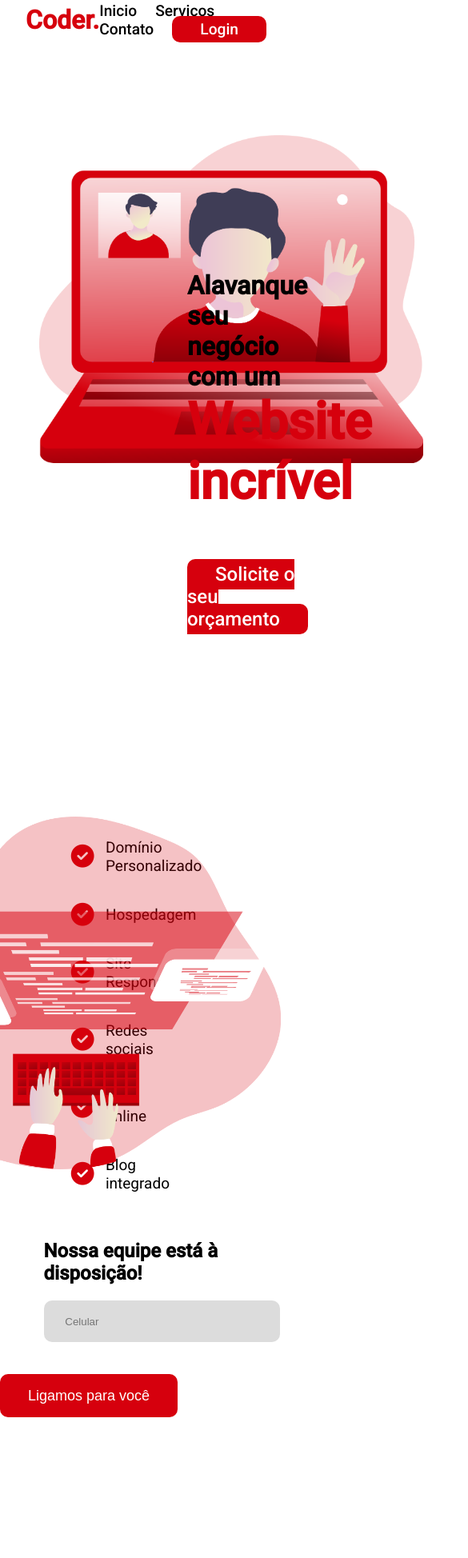
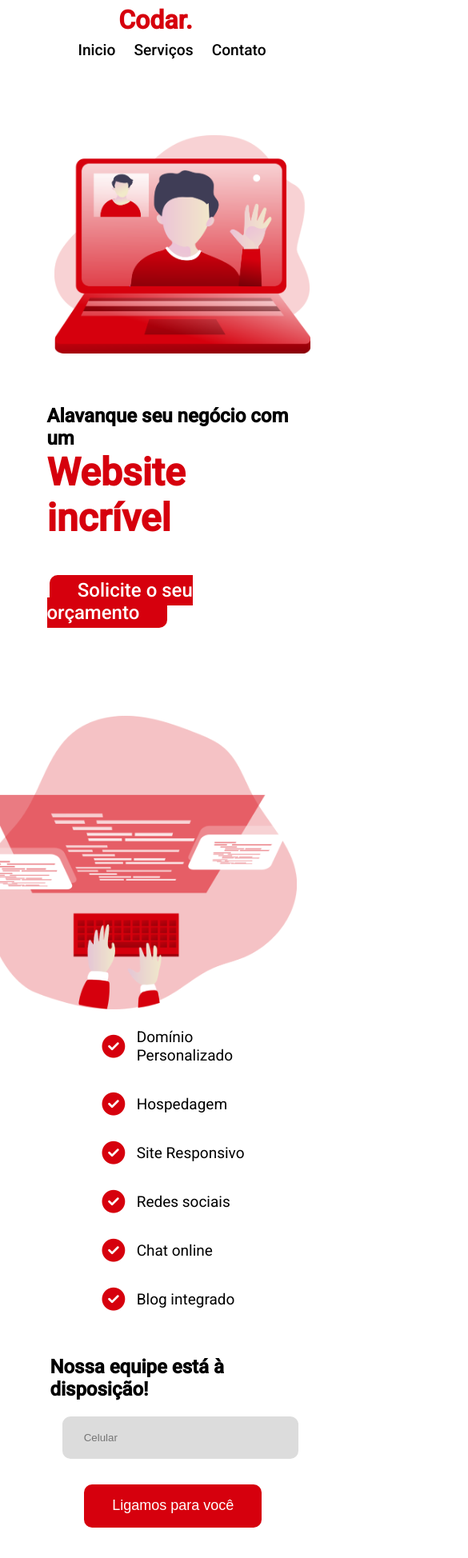
Before and after one commit to ferrarilucas/codar-websites, a plain HTML site: page src/index.html in a window 390 px wide. Shown: the top 1948 px of the page at 80% size, 585 px wide, since content can reach past the window. Drawn offline with Linux system fonts and the light colour scheme.

Commit message:
front-end complete

```diff
--- a/src/index.html
+++ b/src/index.html
@@ -7,11 +7,12 @@
     <link rel="preconnect" href="https://fonts.gstatic.com" crossorigin>
     <link href="https://fonts.googleapis.com/css2?family=Roboto:wght@100;300;400;500&display=swap" rel="stylesheet">
     <link rel="stylesheet" href="/src/styles/style.css">
-    <title>Coder.</title>
+    <link rel="stylesheet" href="/src/styles/alternative.css">
+    <title>Codar.</title>
 </head>
 <body>
     <header>
-        <h1>Coder.</h1>
+        <h1>Codar.</h1>
         <div class="menu">
             <a href="#" class="link-menu">Inicio</a>
             <a href="#servicos" class="link-menu">Serviços</a>
--- /dev/null
+++ b/src/styles/alternative.css
@@ -0,0 +1,211 @@
+@media screen and (max-width: 1000px) {
+    .first-view{
+        margin-top: 10vh;
+    }
+    .first-view .colum-1{
+        margin-top: 0;
+        margin-left:10%;
+        height: 20vh;
+    }
+    .first-view .colum-2{
+        width: 100%;
+        margin-top: 5vh;
+        margin-left: 23vw;
+    }
+    .first-view a{
+        margin-left: 8%;
+    }
+}
+
+@media screen and (max-width: 880px) {
+    .servicos .colum-1{
+        width: 100%;
+    }
+    .servicos ul{
+       display: block;
+       margin-top: 70vh;
+       margin-left: 12%;
+    }
+    .servicos img{
+        top: 20vh;
+        right: 14%;
+        width: 25rem;
+    }
+
+}
+
+@media screen and (max-width: 660px){
+    .first-view .colum-1{
+        height: 23vh;
+        margin-left:0;
+    }
+
+    .first-view img{
+        margin-left: 20%;
+    }
+
+    .first-view .colum-2{
+        width: 100%;
+        margin-top: 5vh;
+        margin-left: 13%;
+    }
+    .first-view a{
+        margin-left: 10%;
+    }
+
+    .contato h2{
+        margin-left: 25%;
+    }
+    .contato input{
+        margin-bottom: 2rem;
+        margin-left: 28%;
+        display: block;
+    }
+    .contato button{
+        margin-left: 32%;
+    }
+
+    .comentarios{
+        display: block;
+        margin: 10rem 4rem;
+    }
+
+    .comentarios .coment{
+        width: 100%;
+        margin-bottom: 5rem;
+    }
+
+    footer{
+        display: block;
+        padding: 0 1em;
+    }
+
+    footer div:first-of-type{
+        padding-top: 3vh;
+    }
+
+    footer div {
+        margin-top: 0;
+        margin-bottom: 2rem;
+        margin-left: 20%;
+    }
+
+    footer div:last-of-type{
+        margin-bottom: 0;
+        padding-bottom: 2vh;
+    }
+
+    footer div h1,
+    footer div h2{
+        padding-bottom: .5rem;
+    }
+}
+
+@media screen and (max-width: 550px){
+    header{
+        display: block;
+    }
+
+    header h1{
+        padding-left: 38%;
+    }
+
+    header div{
+        padding-left: 15%;
+        padding-bottom: 1rem;
+    }
+
+    .first-view{
+        margin-top: 18vh;
+        height: 90vh;
+    }
+
+    .first-view .colum-1{
+        height: 1rem;
+    }
+
+    .first-view .colum-2{
+        height: 2vh;
+    }
+
+    .first-view img{
+        width: 20rem;
+        margin-top: 5vh;
+        margin-left: 35%;
+    }
+    .first-view .colum-2{
+        margin-top: 0;
+        margin-left: 15%;
+    }
+
+    .first-view b{
+        font-size: 1.5rem;
+    }
+
+    .first-view h4{
+        font-size: 3rem;
+    }
+
+    .first-view a{
+        margin-left: 1%;
+    }
+
+    .servicos ul{
+        display: block;
+        margin-top: 70vh;
+        margin-left: 0;
+    }
+
+    .servicos img{
+        right: 10%;
+    }
+
+    .contato h2{
+        margin-left: 20%;
+    }
+    .contato input{
+        margin-left: 23%;
+        display: block;
+    }
+    .contato button{
+        margin-left: 29%;
+    }
+
+    .comentarios{
+        margin: 10rem 5rem 10rem 3rem;
+    }
+
+}
+
+@media screen and (max-width: 488px){
+    header div .btn-red{
+        display: none;
+    }
+
+    header div{
+        padding-left: 25%;
+    }
+
+    .first-view {
+        margin-top: 15vh;
+    }
+
+    .servicos img{
+        top: 1vh;
+        right: 5%;
+    }
+
+    .servicos ul{
+        margin-top: 45vh;
+        margin-left: 0;
+    }
+    .contato h2 {
+        margin-left: 16%;
+    }
+    .contato input {
+        margin-left: 20%;
+    }
+    .contato button {
+        margin-left: 27%;
+    }
+}
--- a/src/styles/style.css
+++ b/src/styles/style.css
@@ -170,15 +170,14 @@ header div a{
     background-color: var(--gray-scale);
     flex-flow: column;
     width: 35vw;
-    max-height: 10vh;
     border-radius: 20px;
-    padding: 1rem 3rem 3rem 2rem;
+    padding: 1rem 3rem 3rem 0rem;
 }
 
 .coment i{
-
     color: var(--secondary-color);
     font-size: 80px;
+    padding-left: 1rem
 }
 
 .coment div p{
```
